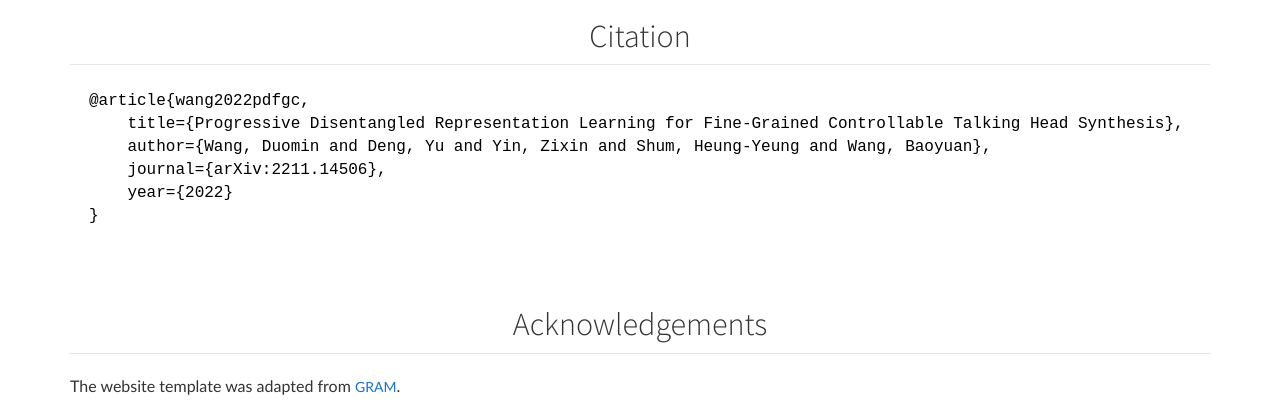
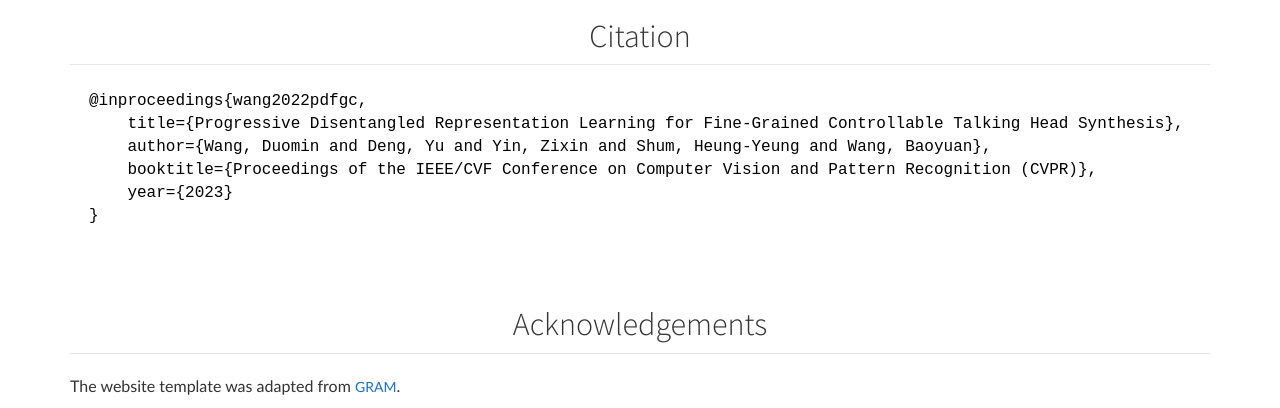
Before and after one commit to Dorniwang/PD-FGC, a plain HTML site: page index.html in a window 1280 px wide. Shown: the part 7088-7496 px from the top of the page. Drawn offline with Linux system fonts and the light colour scheme.

Commit message:
Add files via upload

```diff
--- a/index.html
+++ b/index.html
@@ -348,15 +348,15 @@
                                             </div>
                                             <div class="CodeMirror-code" style="">
                                                 <pre
-                                                    class=" CodeMirror-line "><span style="padding-right: 0.1px;">@article{wang2022pdfgc,</span></pre>
+                                                    class=" CodeMirror-line "><span style="padding-right: 0.1px;">@inproceedings{wang2022pdfgc,</span></pre>
                                                 <pre
                                                     class=" CodeMirror-line "><span style="padding-right: 0.1px;"> &nbsp;  title={Progressive Disentangled Representation Learning for Fine-Grained Controllable Talking Head Synthesis},</span></pre>
                                                 <pre
                                                     class=" CodeMirror-line "><span style="padding-right: 0.1px;"> &nbsp;  author={Wang, Duomin and Deng, Yu and Yin, Zixin and Shum, Heung-Yeung and Wang, Baoyuan},</span></pre>
                                                 <pre
-                                                    class=" CodeMirror-line "><span style="padding-right: 0.1px;"> &nbsp;  journal={arXiv:2211.14506},</span></pre>
+                                                    class=" CodeMirror-line "><span style="padding-right: 0.1px;"> &nbsp;  booktitle={Proceedings of the IEEE/CVF Conference on Computer Vision and Pattern Recognition (CVPR)},</span></pre>
                                                 <pre
-                                                    class=" CodeMirror-line "><span style="padding-right: 0.1px;"> &nbsp;  year={2022}</span></pre>
+                                                    class=" CodeMirror-line "><span style="padding-right: 0.1px;"> &nbsp;  year={2023}</span></pre>
                                                 <pre
                                                     class=" CodeMirror-line "><span style="padding-right: 0.1px;">}</span></pre>
                                             </div>
```
